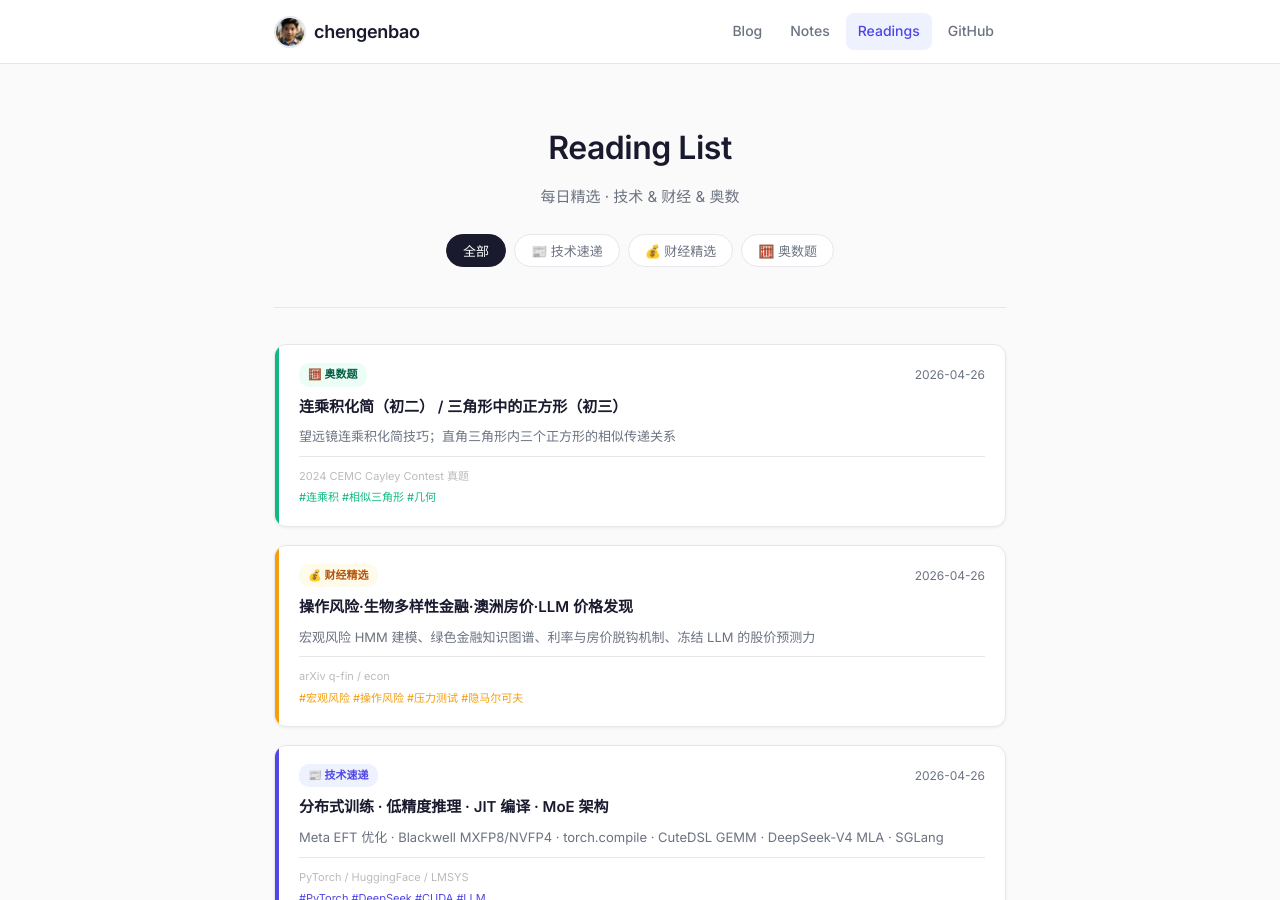
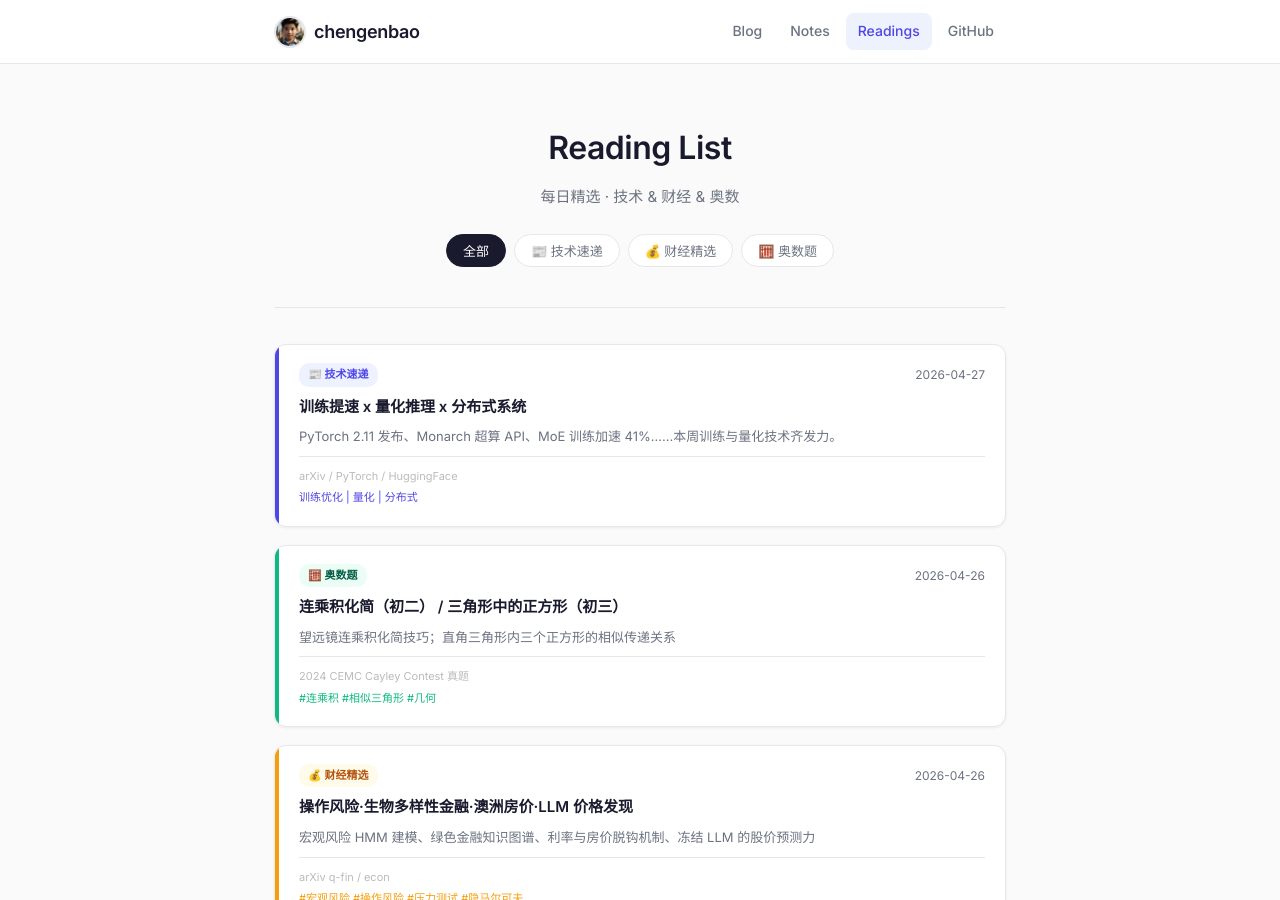
Before and after one commit to chengenbao/chengenbao.github.io, a Jekyll site: the page built from reading-list/index.md, in a window 1280 px wide and 900 px high. Built offline with Jekyll 4.4.1, drawn with Linux system fonts in a browser that asks for light colours.

Commit message:
add tech card 2026-04-27

```diff
--- a/reading-list/index.md
+++ b/reading-list/index.md
@@ -18,6 +18,21 @@
   </div>
 
   <div class="rl-grid">
+<a class="rl-card tech" href="/reading-list/2026-04-27-tech-daily/">
+  <div class="rl-accent"></div>
+  <div class="rl-body">
+    <div class="rl-top">
+      <span class="rl-badge tech">📰 技术速递</span>
+      <time>2026-04-27</time>
+    </div>
+    <h2>训练提速 x 量化推理 x 分布式系统</h2>
+    <p>PyTorch 2.11 发布、Monarch 超算 API、MoE 训练加速 41%……本周训练与量化技术齐发力。</p>
+    <div class="rl-meta">
+      <span class="rl-source">arXiv / PyTorch / HuggingFace</span>
+      <span class="rl-tags">训练优化 | 量化 | 分布式</span>
+    </div>
+  </div>
+</a>
 <a class="rl-card math" href="/reading-list/2026-04-26-math/">
   <div class="rl-accent"></div>
   <div class="rl-body">
```
